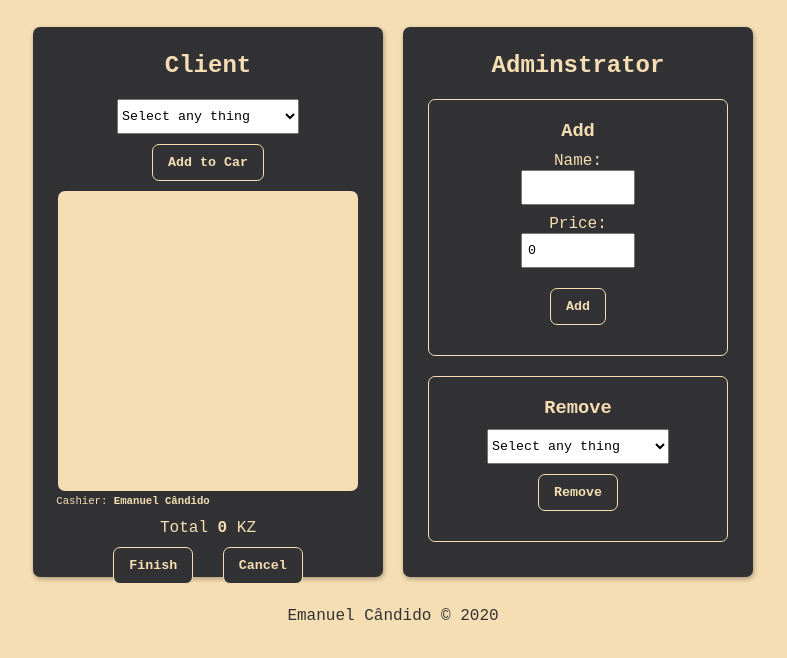
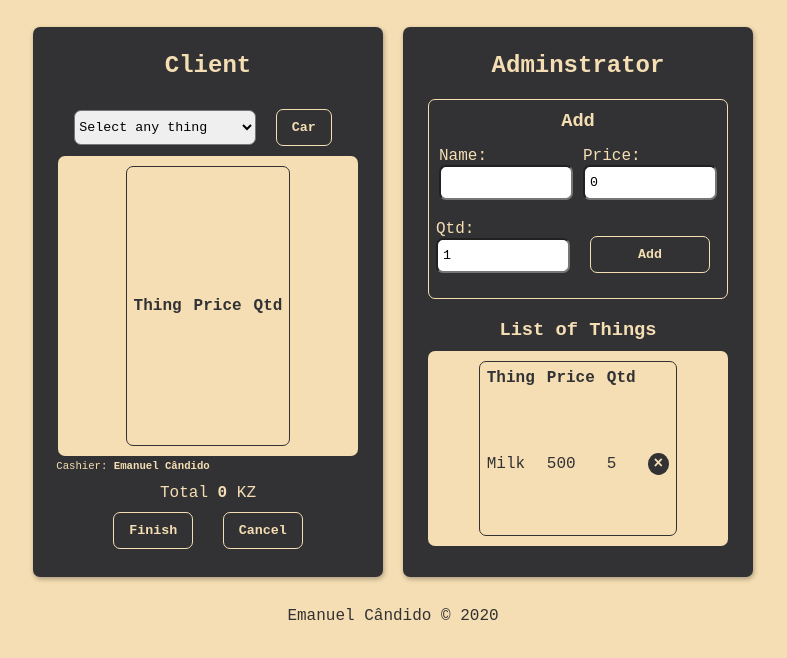
Before and after one commit to EmanuelJoseCandido/Estudos, a website: page Javascript/vuejs/exercicios/todo_list.html in a window 1280 px wide. Both pictures are taken after a click on the button "Add". Shown: the part 108-766 px from the top of the page, without its empty margins (247-1034 px from the left). Drawn offline with Linux system fonts and the light colour scheme.

Commit message:
Add new remove anda new table.

```diff
--- a/Javascript/vuejs/exercicios/style.css
+++ b/Javascript/vuejs/exercicios/style.css
@@ -26,34 +26,52 @@ h3 {
     margin-bottom: 10px;
 }
 
-.add,
-.remove {
+.add{
     border: 1px solid;
     border-radius: 7px;
-    padding: 20px;
+    padding: 10px;
 }
 
 .add {
     margin-bottom: 20px;
 }
 
-.add.inputs {
+.add .inputs{
     display: flex;
-    align-items: center;
+    text-align: left;
     flex-direction: row;
+    justify-content: center;
 }
 
-input {
+.add .inputs div{
+    margin: 5px;
+
+}
+
+.list{
+    height: 65%;
+}
+
+input{
     margin-bottom: 10px;
-    width: 100px;
+    width: 120px;
     padding: 8px 5px;
+    border-radius: 7px;
+}
+
+.addThings{
+    margin-top: 16.5px;
+    width: 120px;
 }
 
 select {
     padding: 8px 0px;
+    border-radius: 7px;
 }
 
 .things {
+    display: flex;
+    justify-content: center;
     overflow-y: scroll;
     border-radius: 7px;
     background: wheat;
@@ -62,9 +80,13 @@ select {
     height: 60%;
 }
 
+.things .car{
+    display: flex;
+    justify-content: center;
+}
 .things .car ol {
-    margin-left: -95px;
     padding-top: 20px;
+    text-align: left;
 }
 
 button {
@@ -102,13 +124,21 @@ button:hover {
     margin-left: -150px;
 }
 
-span.qtd {
+span.qtd, span.times{
     background: #323234;
     color: wheat;
     border-radius: 50%;
     padding: 2px 6px;
     font-weight: bolder;
     text-align: center;
+    transition: all 650ms ease-in-out;
+}
+
+span.times:hover{
+    border: 1px solid #323234;
+    color: #323234;
+    background: wheat;
+    cursor: pointer;
 }
 
 a {
@@ -127,3 +157,14 @@ a:hover {
 .footer a {
     color: #323234;
 }
+
+table{
+    margin: 10px;
+    border: 1px solid #323234;
+    border-radius: 7px;
+    text-align: left;
+}
+
+th, td{
+    padding: 5px;
+}
--- a/Javascript/vuejs/exercicios/todo_list.html
+++ b/Javascript/vuejs/exercicios/todo_list.html
@@ -23,15 +23,21 @@
                     </optgroup>
                 </select>
 
-                <button @click="addCar">Add to Car</button>
+                <button @click="addCar">Car</button>
 
                 <div class="things">
-                    <div class="car">
-                        <ol>
-                            <li v-for="(produt, i) in produts" :key="i">{{produt}} <span class="qtd">{{qtd[i]}}</span>
-                            </li>
-                        </ol>
-                    </div>
+                    <table>
+                        <thead>
+                            <th>Thing</th>
+                            <th>Price</th>
+                            <th>Qtd</th>
+                        </thead>
+                        <tbody v-for="(name, co) in produts" :key="co">
+                            <td>{{names[co]}}</td>
+                            <td><span>{{prices[co]}} Kz</span></td>
+                            <td><span class="qtd">{{qtd[co]}}</span></td>
+                        </tbody>
+                    </table>
                 </div>
 
                 <div class="footer-cliente">
@@ -43,7 +49,7 @@
                     <div class="down">
                         <span class="total"> Total <b>{{total}}</b> KZ</span>
                         <div class="buttons">
-                            <button @click="" class="btn-concluded">Finish</button>
+                            <button @click="buyThings" class="btn-concluded">Finish</button>
                             <button @click="removeToCar" class="btn-concluded">Cancel</button>
                         </div>
                     </div>
@@ -55,26 +61,47 @@
                 <div class="add">
                     <h3>Add</h3>
                     <div class="inputs">
+                        <div>
                             <label for="">Name:</label><br>
-                        <input v-model="name" maxlength="15"><br>
+                            <input v-model="name" maxlength="10"><br>
+                        </div>
 
+                        <div>
                             <label for="">Price:</label><br>
-                        <input v-model="price" maxlength="10"><br>
-
-                        <button @click="addThings">Add</button>
+                            <input v-model="price" maxlength="5"><br>
                         </div>
                     </div>
 
-                <div class="remove">
-                    <h3>Remove</h3>
-                    <select name="" id="remove" v-model="removed">
-                        <optgroup>
-                            <option value="">Select any thing</option>
-                            <option v-for="name in things">{{name}}</option>
-                        </optgroup>
-                    </select>
+                    <div class="inputs">
+                        <div>
+                            <label for="">Qtd:</label><br>
+                            <input v-model="qtdThing" maxlength="2"><br>
+                        </div>
 
-                    <button @click="removeThings">Remove</button>
+                        <div>
+                            <button @click="addThings" class="addThings">Add</button>
+                        </div>
+                    </div>
+
+                </div>
+
+                <div class="list">
+                    <h3>List of Things</h3>
+                    <div class="things">
+                        <table>
+                            <thead>
+                                <th>Thing</th>
+                                <th>Price</th>
+                                <th>Qtd</th>
+                            </thead>
+                            <tbody v-for="(name, co) in things" :key="co">
+                                <td>{{names[co]}}</td>
+                                <td><span>{{prices[co]}}</span></td>
+                                <td><span>{{qtdThings[co]}}</span></td>
+                                <td><span class="times" @click="removeThings(co)">&times;</span></td>
+                            </tbody>
+                        </table>
+                    </div>
                 </div>
             </div>
         </div>
@@ -89,8 +116,10 @@
             el: "#root",
             data: {
                 name: "Milk",
+                names: [],
                 removed: "",
                 price: 500,
+                prices: [],
                 total: 0,
                 tot: [],
                 things: [],
@@ -98,6 +127,9 @@
                 produts: [],
                 cashier: "Emanuel Cândido",
                 qtd: [],
+                qtdThings: [],
+                copyQtdThings: [],
+                qtdThing: 5,
                 title: '<h1>Cash register</h1>'
 
             },
@@ -113,33 +145,58 @@
                         alert('Insert a name and a price  please');
                     }
                     else {
-                        this.things.push(this.name + " - " + this.price + " Kz");
-                        this.name = '';
-                        this.price = 0;
+                        let name = this.name + " - " + this.price + " Kz";
+                        let index = this.things.indexOf(name);
+
+
+                        if (index == -1) {
+                            this.things.push(name);
+                            this.qtdThings.push(Number(this.qtdThing));
+                            this.prices.push(this.price);
+                            this.names.push(this.name);
+                            this.copyQtdThings = [...this.qtdThings];
+                            root.clearInputAdminstratorAdd();
+                        }
+                        else {
+                            this.qtdThings[index] += Number(this.qtdThing);
+                            this.copyQtdThings = [...this.qtdThings];
+                            root.clearInputAdminstratorAdd();
+                        }
+
+
                     }
                 },
 
-                removeThings: function () {
-                    if (this.removed) {
-                        this.things.splice(this.things.indexOf(this.removed), 1);
-                    } else {
-                        alert('Select any thing');
-                    }
+                clearInputAdminstratorAdd: function () {
+                    this.name = '';
+                    this.price = 0;
+                    this.qtdThing = 1;
+                },
+
+                removeThings: function (position) {
+                    this.things.splice(position, 1);
                 },
 
                 addCar: function () {
                     if (this.produt) {
                         let position = this.produts.indexOf(this.produt);
+                        let posQtd = this.things.indexOf(this.produt);
+
+                        if (this.qtdThings[position] != 0) {
                             if (position != -1) {
-                            this.qtd[position] += 1;
+                                this.qtd[position]++;
+                                this.qtdThings[position]--;
                                 this.show = true;
-
                                 root.calculate();
                             } else {
+                                this.qtdThings[posQtd]--;
                                 this.produts.push(this.produt);
                                 this.qtd.push(1);
-
                                 root.calculate();
+                            }
+                        } else {
+                            //this.things.splice(this.things.indexOf(this.removed), 1);
+                            alert('empty');
                         }
                     } else {
                         alert('Select any thing');
@@ -170,15 +227,28 @@
                     });
                 },
 
+                buyThings: function () {
+                    this.total = 0;
+                    this.tot = [];
+                    this.produts = [];
+                    this.copyQtdThings = [...this.qtdThings];
+                },
+
                 removeToCar: function () {
                     this.produts = [];
                     this.tot = [];
                     this.produt = '';
                     this.total = 0;
-                    this.qtd = 1;
+                    this.qtd = [];
+                    this.name = '';
+                    this.price = 0;
+                    this.qtdThing = 0;
+                    this.qtdThings = [...this.copyQtdThings];
                 },
             }
         });
+
+
     </script>
 </body>
 
```
Lines whose indentation alone changed are shown as unchanged.
